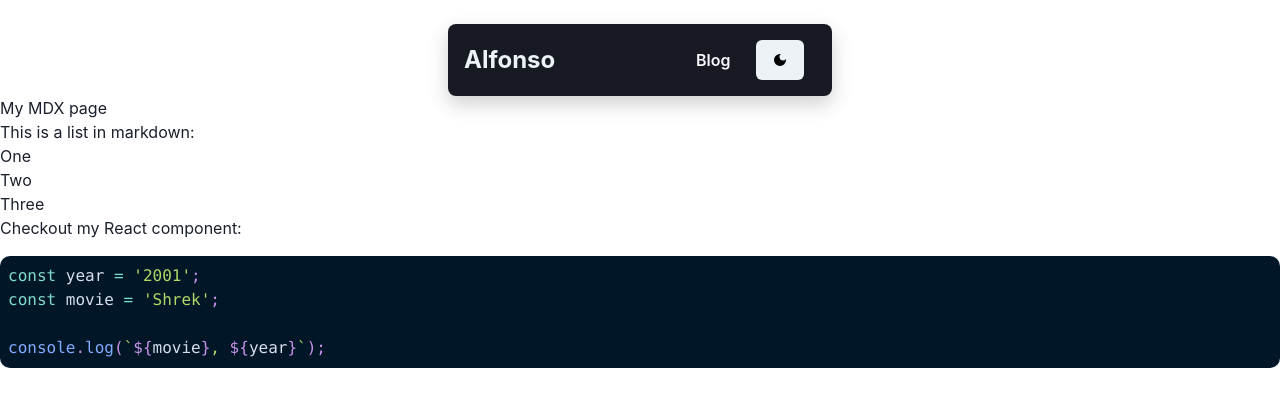
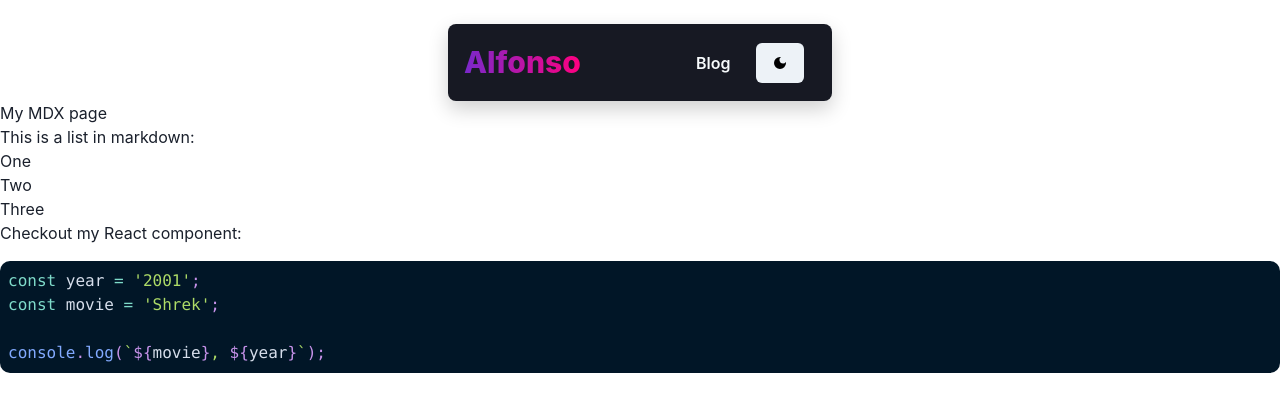
Before and after one commit to rokkoo/alfonso-website, a Next.js app: page /posts/hello in a window 1280 px wide. Shown: the top 412 px of the page. Built offline with nearby package versions, Linux system fonts and the light colour scheme.

Commit message:
imp: logo

```diff
--- a/src/components/ui/Nav/index.tsx
+++ b/src/components/ui/Nav/index.tsx
@@ -44,7 +44,13 @@ const Nav = () => {
         justifyContent="space-between"
         alignItems="center"
       >
-        <Text color="gray.100" fontWeight="bold" fontSize="2xl">
+        <Text
+          color="gray.100"
+          bgGradient="linear(to-r, #7928CA, #FF0080)"
+          bgClip="text"
+          fontSize="3xl"
+          fontWeight="extrabold"
+        >
           <Link href="/">Alfonso</Link>
         </Text>
         <Grid
```
